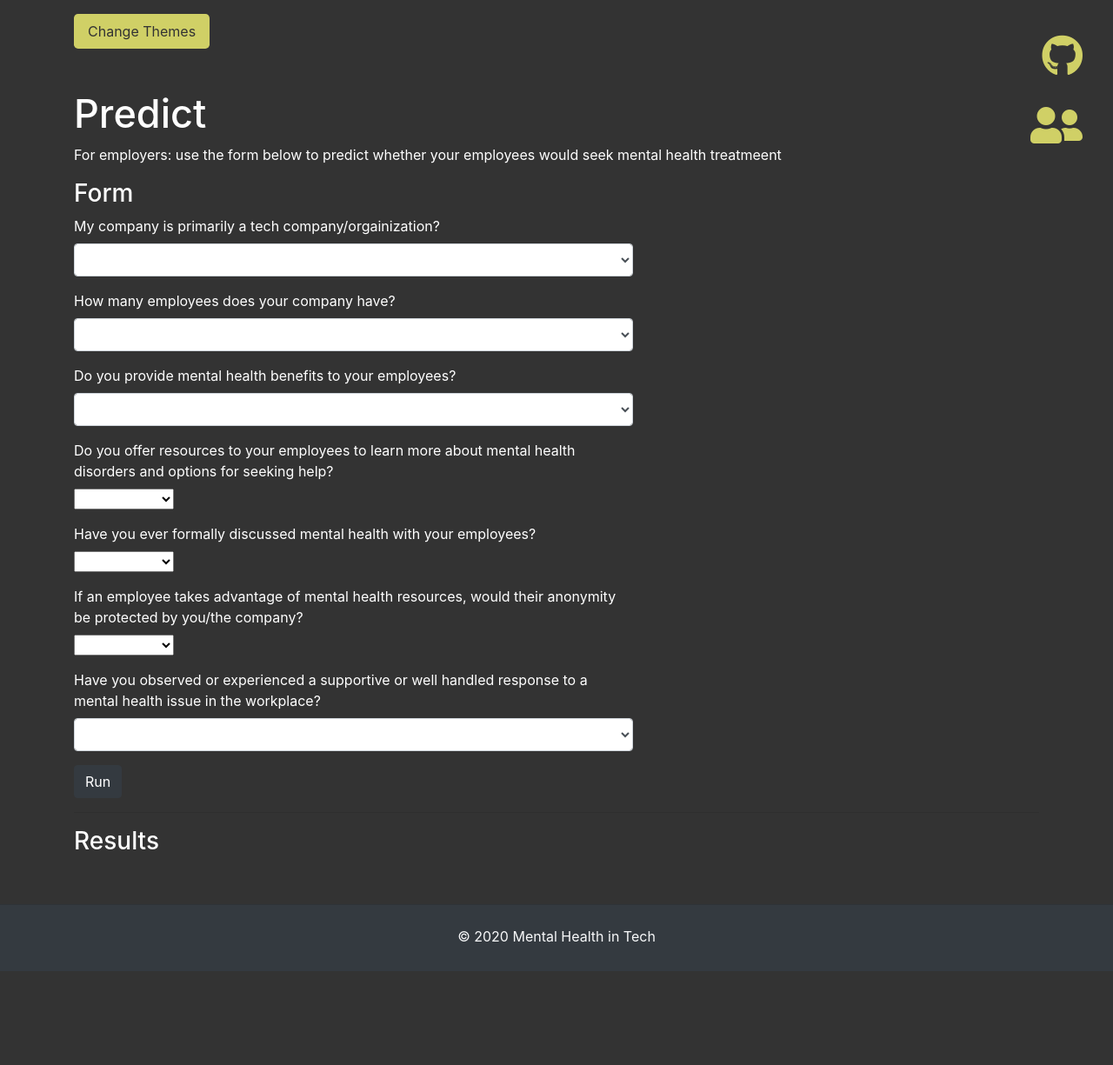
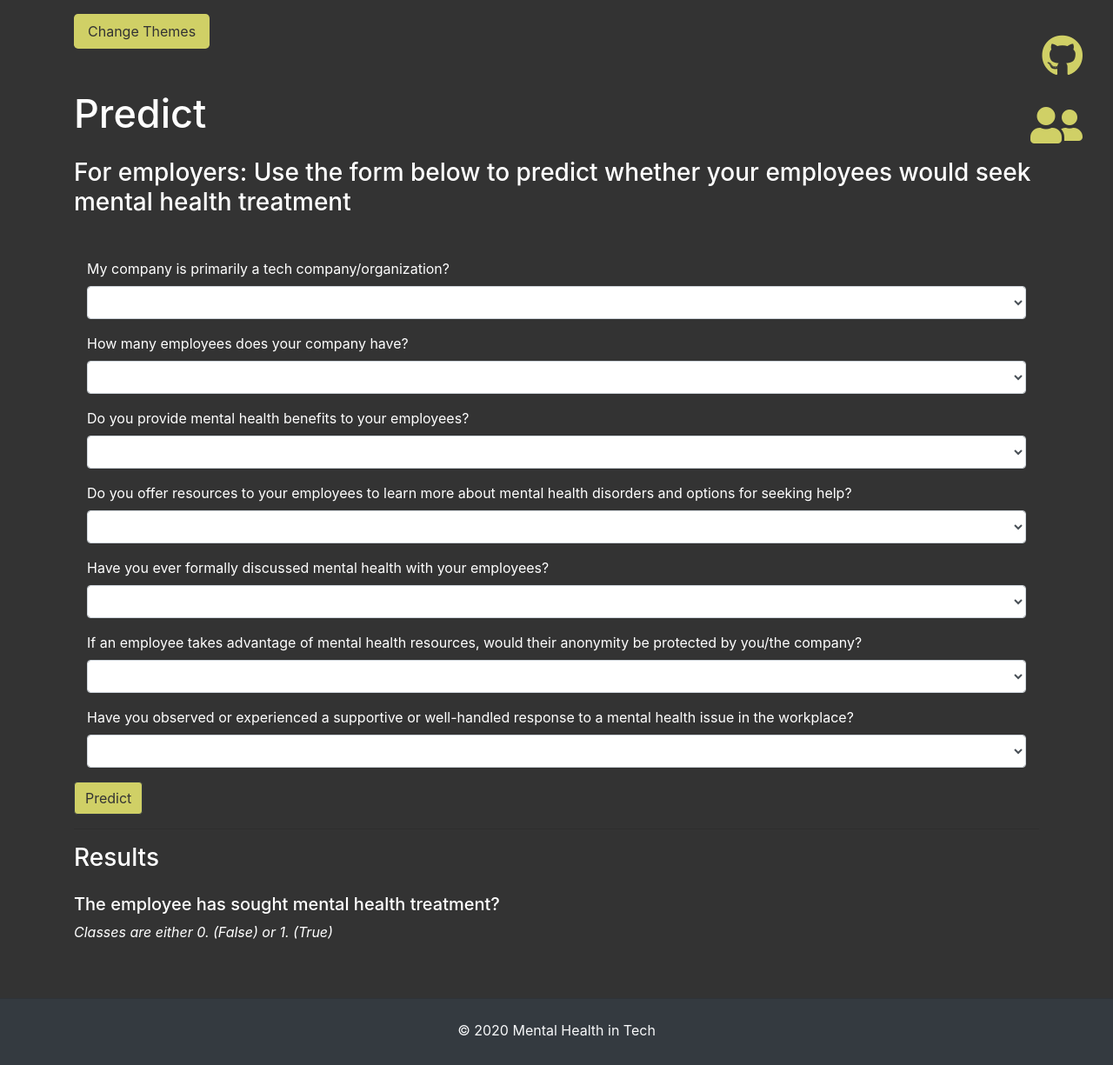
Before and after one commit to abbylemon/mental_health_ML, a Flask app: page /predict in a window 1280 px wide. Shown: the part 60-1285 px from the top of the page at 87% size. Before the commit the page ends 1177 px from the top, so only its background shows below. Run offline with Flask 2, Linux system fonts and the light colour scheme; data that the repository does not hold is empty; parts of the project's set-up code (start-up, migrations or seed data) failed here and were passed over; some libraries are stand-ins or nearby versions.

Commit message:
user input created

```diff
--- a/application/app.py
+++ b/application/app.py
@@ -15,6 +15,10 @@ from vaderSentiment.vaderSentiment import SentimentIntensityAnalyzer
 analyser = SentimentIntensityAnalyzer()
 from flask_swagger_ui import get_swaggerui_blueprint
 from textblob import TextBlob
+import pickle
+import pandas as pd
+import numpy as np
+
 
 try:
     from config import DB_USERNAME, DB_PASSWORD, DB_ENDPOINT
@@ -275,5 +279,122 @@ def sentiment_scores():
       "number_negative_textblob": number_negative_textblob })
 
 
+model_file = "model/ml_model.pkl"
+with open(model_file, 'rb') as file:
+  model = pickle.load(file)
+
+
+@app.route('/predict', methods=['GET', 'POST'])
+@cross_origin()
+def predict():
+
+  if request.method == 'POST':
+    input_company = request.form['company']
+    input_employees = request.form['employees']
+    input_benefits = request.form['benefits']
+    input_resources = request.form['resources']
+    input_discussion = request.form['discussion']
+    input_anonymity = request.form['anonymity']
+    input_supporitve = request.form['supportive']
+
+    if ((input_company=='') or (input_employees=='') or (input_benefits=='') or (input_resources=='') or (input_discussion=='') or (input_anonymity=='') or (input_supporitve=='')):
+      return render_template(
+        'predict.html',
+        form_message='Please answer the questions to run machine learning model',
+        data = {'api_base_url': f'{api_base_url}{api_version}'}
+      )
+
+    if input_company == 'True':
+      resp_company = 1
+    elif input_company == "False":
+      resp_company = 0
+    else:
+      resp_company = []
+
+    if input_employees == "1 to 5":
+      resp_employees = [0, 0, 0, 0, 0]
+    elif input_employees == "6 to 25":
+      resp_employees = [0, 0, 0, 1, 0]
+    elif input_employees == "26 to 100":
+      resp_employees = [0, 1, 0, 0, 0]
+    elif input_employees == "100 to 500":
+      resp_employees = [1, 0, 0, 0, 0]
+    elif input_employees == "500 to 1000":
+      resp_employees = [0, 0, 1, 0, 0]
+    elif input_employees == "More than 1000":
+      resp_employees = [0, 0, 0, 0, 1]
+    else:
+      resp_employees = []
+
+    if input_benefits == "Yes":
+      resp_benefits = [0, 0, 1]
+    elif input_benefits == "No":
+      resp_benefits = [1, 0, 0]
+    elif input_benefits == "I'm not elibile for coverage/NA":
+      resp_benefits = [0, 1, 0]
+    elif input_benefits == "I don't know":
+      resp_benefits = [0, 0, 0]
+    else:
+      resp_benefits = []
+
+    if input_resources =="Yes":
+      resp_resources = [0, 1]
+    elif input_resources == "No":
+      resp_resources = [1, 0]
+    elif input_resources == "I don't know":
+      resp_resources = [0, 0]
+    else:
+      resp_resources = []
+
+    if input_discussion =="Yes":
+      resp_discussion = [0, 1]
+    elif input_discussion == "No":
+      resp_discussion = [1, 0]
+    elif input_discussion == "I don't know":
+      resp_discussion = [0, 0]
+    else:
+      resp_discussion = []
+
+    if input_anonymity =="Yes":
+      resp_anonymity = [0, 1]
+    elif input_anonymity == "No":
+      resp_anonymity = [1, 0]
+    elif input_anonymity == "I don't know":
+      resp_anonymity = [0, 0]
+    else:
+      resp_anonymity = []
+
+    if input_supporitve =="I've always been self-employed":
+      resp_supportive = [0, 0, 0, 0]
+    elif input_supporitve == "No":
+      resp_supportive = [0, 1, 0, 0]
+    elif input_supporitve == "Maybe/Not Sure":
+      resp_supportive = [1, 0, 0, 0]
+    elif input_supporitve == "Yes, I observed":
+      resp_supportive = [0, 0, 0, 1]
+    elif input_supporitve == "Yes, I experienced":
+      resp_supportive = [0, 0, 1, 0]
+    else:
+      resp_supportive = []
+
+    user_input = np.concatenate(([resp_company], resp_employees[:], resp_benefits[:], resp_resources[:], resp_discussion[:], resp_anonymity[:], resp_supportive[:]))
+
+
+
+    prediction = model.predict([user_input])
+
+    return render_template(
+        'predict.html',
+        data = {'api_base_url': f'{api_base_url}{api_version}'},
+        user_predict = prediction,
+        user_company = input_company,
+        user_employees = input_employees,
+        user_benefits = input_benefits,
+        user_resources = input_resources,
+        user_discussion = input_discussion,
+        user_anonymity = input_anonymity,
+        user_supportive = input_supporitve
+        )
+
 if __name__ == "__main__":
     app.run()
--- a/application/templates/predict.html
+++ b/application/templates/predict.html
@@ -1,24 +1,26 @@
 {% extends 'layout.html' %} {% block body %}
 
 <h1 class="page-title">Predict</h1>
-<p>For employers: use the form below to predict whether your employees would seek mental health treatmeent</p>
 
 <div class="row">
-  <div class="col-md-12" id="summary-text">
-    <h3>Form</h3>
-    <form>
-      <div class="form-row">
-        <div class="form-group col-md-7">
-          <label for="select1">My company is primarily a tech company/orgainization?</label>
-          <select id="select1" class="form-control">
+  <div class="col-md-12 mt-3">
+    <h3>For employers: Use the form below to predict whether your employees would seek mental health treatment</h3>
+    <form class="mt-5" action="/predict" method="POST">
+      <div class="form-group">
+        <div class="form-group col-md-12">
+          {% if form_message %}
+          <p class="message">{{ form_message | safe }}</p>
+          {% endif %}
+          <label for="select1">My company is primarily a tech company/organization?</label>
+          <select id="select1" class="form-control" name="company">
             <option selected></option>
             <option>True</option>
             <option>False</option>
           </select>
         </div>
-        <div class="form-group col-md-7">
+        <div class="form-group col-md-12">
           <label for="select2">How many employees does your company have?</label>
-          <select id="select2" class="form-control">
+          <select id="select2" class="form-control" name="employees">
             <option selected></option>
             <option>1 to 5</option>
             <option>6 to 25</option>
@@ -28,46 +30,46 @@
             <option>More than 1000</option>
           </select>
         </div>
-        <div class = "form-group col-md-7">
+        <div class = "form-group col-md-12">
           <label for="select3">Do you provide mental health benefits to your employees?</label>
-          <select id="select3" class="form-control">
+          <select id="select3" class="form-control" name="benefits">
             <option selected></option>
             <option>Yes</option>
             <option>No</option>
-            <option>I'm not elibile for coverage/NA</option>
+            <option>I'm not eligible for coverage/NA</option>
             <option>I don't know</option>
           </select>
         </div>
-        <div class="form-group col-md-7">
+        <div class="form-group col-md-12">
           <label for="select4">Do you offer resources to your employees to learn more about mental health disorders and options for seeking help?</label>
-          <select id="select4" class="form control">
+          <select id="select4" class="form-control" name="resources">
             <option selected></option>
             <option>Yes</option>
             <option>No</option>
             <option>I don't know</option>
           </select>
         </div>
-        <div class="form-group col-md-7">
+        <div class="form-group col-md-12">
           <label for="select5">Have you ever formally discussed mental health with your employees?</label>
-          <select id="select5" class="form control">
+          <select id="select5" class="form-control" name="discussion">
             <option selected></option>
             <option>Yes</option>
             <option>No</option>
             <option>I don't know</option>
           </select>
         </div>
-        <div class="form-group col-md-7">
+        <div class="form-group col-md-12">
           <label for="select6">If an employee takes advantage of mental health resources, would their anonymity be protected by you/the company?</label>
-          <select id="select6" class="form control">
+          <select id="select6" class="form-control" name="anonymity">
             <option selected></option>
             <option>Yes</option>
             <option>No</option>
             <option>I don't know</option>
           </select>
         </div>
-        <div class="form-group col-md-7">
-          <label for="select7">Have you observed or experienced a supportive or well handled response to a mental health issue in the workplace?</label>
-          <select id="select7" class="form-control">
+        <div class="form-group col-md-12">
+          <label for="select7">Have you observed or experienced a supportive or well-handled response to a mental health issue in the workplace?</label>
+          <select id="select7" class="form-control" name="supportive">
             <option selected></option>
             <option>I've always been self-employed</option>
             <option>No</option>
@@ -77,10 +79,59 @@
           </select>
         </div>
       </div>
-      <button type="submit" class="btn btn-dark">Run</button>
+      <input type="submit" value="Predict" class="btn btn-dark submit-btn" />
     </form>
     <hr />
     <h3>Results</h3>
+    <div class="row">
+      <div class="col-md-12 mt-3">
+        <h5>The employee has sought mental health treatment?</h5>
+        <p><em>Classes are either 0. (False) or 1. (True)</em></p>
+        {% if user_predict %}
+        <h6><strong>Prediction:</strong></h6>
+        <p>{{ user_predict | safe }}</p>
+        <h6><strong>Answers:</strong></h6>
+        <table class="table table-dark">
+          <thead>
+            <tr class="table-header-row">
+              <th class="table-head">Answer</th>
+              <th class="table-head">Question</th>
+            </tr>
+          </thead>
+          <tbody>
+            <tr>
+              <td>{{ user_company | safe}}</td>
+              <td scope="row">My company is primarily a tech company/organization?</td>
+            </tr>
+            <tr>
+              <td>{{ user_employees | safe}}</td>
+              <td scope="row">How many employees does your company have?</td>
+            </tr>
+            <tr>
+              <td>{{ user_benefits | safe}}</td>
+              <td scope="row">Do you provide mental health benefits to your employees?</td>
+            </tr>
+            <tr>
+              <td>{{ user_resources | safe}}</td>
+              <td scope="row">Do you offer resources to your employees to learn more about mental health disorders and options for seeking help?</td>
+            </tr>
+            <tr>
+              <td>{{ user_discussion | safe}}</td>
+              <td scope="row">Have you ever formally discussed mental health with your employees?</td>
+            </tr>
+            <tr>
+              <td>{{ user_anonymity | safe}}</td>
+              <td scope="row">If an employee takes advantage of mental health resources, would their anonymity be protected by you/the company?</td>
+            </tr>
+            <tr>
+              <td>{{ user_supportive | safe}}</td>
+              <td scope="row">Have you observed or experienced a supportive or well-handled response to a mental health issue in the workplace?</td>
+            </tr>
+          </tbody>
+        </table>
+        {% endif %}
+      </div>
+    </div>
   </div>
 </div>
 {% endblock %}
```
Also changed, not shown: 1 other file.
